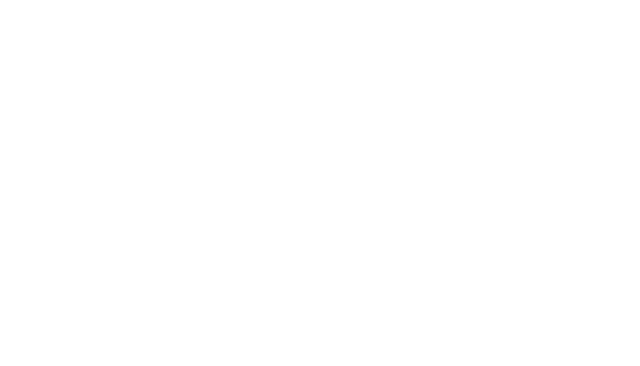
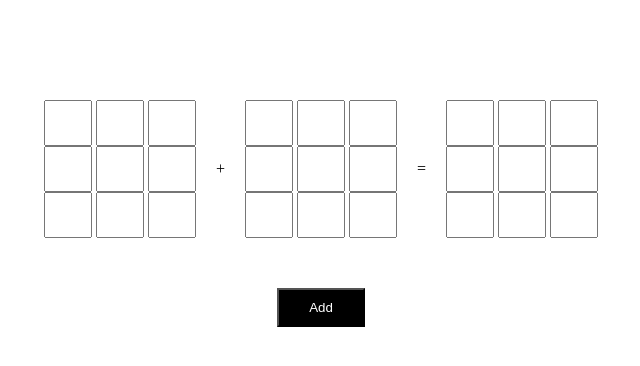
Before and after one commit to hamzailyas24/3rd-Task, a plain HTML site: page index.html in a window 1280 px wide. Shown: the whole page, without its empty margins (319-959 px from the left). Drawn offline with Linux system fonts and the light colour scheme.

Commit message:
Add Matrix Task Todo

```diff
--- a/app.js
+++ b/app.js
@@ -97,6 +97,42 @@
 //   document.write("<br>");
 // }
 
+function addMatrix() {
+
+    var m1One = document.getElementById("box1val1");
+    var m1Two = document.getElementById("box1val2");
+    var m1Three = document.getElementById("box1val3");
+    var m1One = document.getElementById("box1val4");
+    var m1One = document.getElementById("box1val5");
+    var m1One = document.getElementById("box1val6");
+    var m1One = document.getElementById("box1val7");
+    var m1One = document.getElementById("box1val8");
+    var m1One = document.getElementById("box1val9");
+
+    var m1One = document.getElementById("box2val1");
+    var m1One = document.getElementById("box2val2");
+    var m1One = document.getElementById("box2val3");
+    var m1One = document.getElementById("box2val4");
+    var m1One = document.getElementById("box2val5");
+    var m1One = document.getElementById("box2val6");
+    var m1One = document.getElementById("box2val7");
+    var m1One = document.getElementById("box2val8");
+    var m1One = document.getElementById("box2val9");
+
+    var m1One = document.getElementById("box3val1");
+    var m1One = document.getElementById("box3val2");
+    var m1One = document.getElementById("box3val3");
+    var m1One = document.getElementById("box3val4");
+    var m1One = document.getElementById("box3val5");
+    var m1One = document.getElementById("box3val6");
+    var m1One = document.getElementById("box3val7");
+    var m1One = document.getElementById("box3val8");
+    var m1One = document.getElementById("box3val9");
+
+}
+
+
+
 // var arr1 = [
 //   [1, 2, 3],
 //   [4, 5, 6],
--- a/index.html
+++ b/index.html
@@ -5,8 +5,102 @@
     <meta http-equiv="X-UA-Compatible" content="IE=edge">
     <meta name="viewport" content="width=device-width, initial-scale=1.0">
     <title>3rd Task</title>
+    <link rel="stylesheet" href="style.css">
 </head>
 <body>
+
+    <div class="main-div">
+
+    <div class="first-matrix">
+
+
+        <div>
+
+            <input type="number" class="text-box" id="box1val1">
+            <input type="number" class="text-box" id="box1val2">
+            <input type="number" class="text-box" id="box1val3">
+
+        </div>
+
+        <div>
+
+            <input type="number" class="text-box" id="box1val4">
+            <input type="number" class="text-box" id="box1val5">
+            <input type="number" class="text-box" id="box1val6">
+
+        </div>
+
+        <div>
+
+            <input type="number" class="text-box" id="box1val7">
+            <input type="number" class="text-box" id="box1val8">
+            <input type="number" class="text-box" id="box1val9">
+
+        </div>
+
+
+    </div>
+
+    <div style="margin-top: 60px; margin-left: 20px; margin-right: 20px;"> + </div>
+
+
+    <div class="second-matrix">
+
+        <div>
+
+            <input type="number" class="text-box" id="box2val1">
+            <input type="number" class="text-box" id="box2val2">
+            <input type="number" class="text-box" id="box2val3">
+        </div>
+
+        <div>
+
+            <input type="number" class="text-box" id="box2val4">
+            <input type="number" class="text-box" id="box2val5">
+            <input type="number" class="text-box" id="box2val6">
+        </div>
+        <div>
+
+            <input type="number" class="text-box" id="box2val7">
+            <input type="number" class="text-box" id="box2val8">
+            <input type="number" class="text-box" id="box2val9">
+        </div>
+
+    </div>
+
+    <div style="margin-top: 60px; margin-left: 20px; margin-right: 20px;"> = </div>
+
+    <div class="second-matrix">
+
+        <div>
+
+            <input type="number" class="text-box" id="box3val1">
+            <input type="number" class="text-box" id="box3val2">
+            <input type="number" class="text-box" id="box3val3">
+
+        </div>
+
+        <div>
+
+            <input type="number" class="text-box" id="box3val4">
+            <input type="number" class="text-box" id="box3val5">
+            <input type="number" class="text-box" id="box3val6">
+        </div>
+        <div>
+
+            <input type="number" class="text-box" id="box3val7">
+            <input type="number" class="text-box" id="box3val8">
+            <input type="number" class="text-box" id="box3val9">
+        </div>
+
+    </div>
+</div>
+
+<div style="display: flex; justify-content: center; margin-top: 50px;">
+
+    <button onclick="addMatrix()" style="background: #000; color: #fff; padding-right: 30px; padding-left: 30px; padding-top: 10px; padding-bottom: 10px;"> Add </button>
+
+</div>
 
 
     <script src="app.js"></script>
--- /dev/null
+++ b/style.css
@@ -0,0 +1,10 @@
+.main-div {
+    margin-top: 100px;
+    display: flex;
+    justify-content: center;
+}
+
+.text-box {
+    height: 40px;
+    width: 40px;
+}
```
